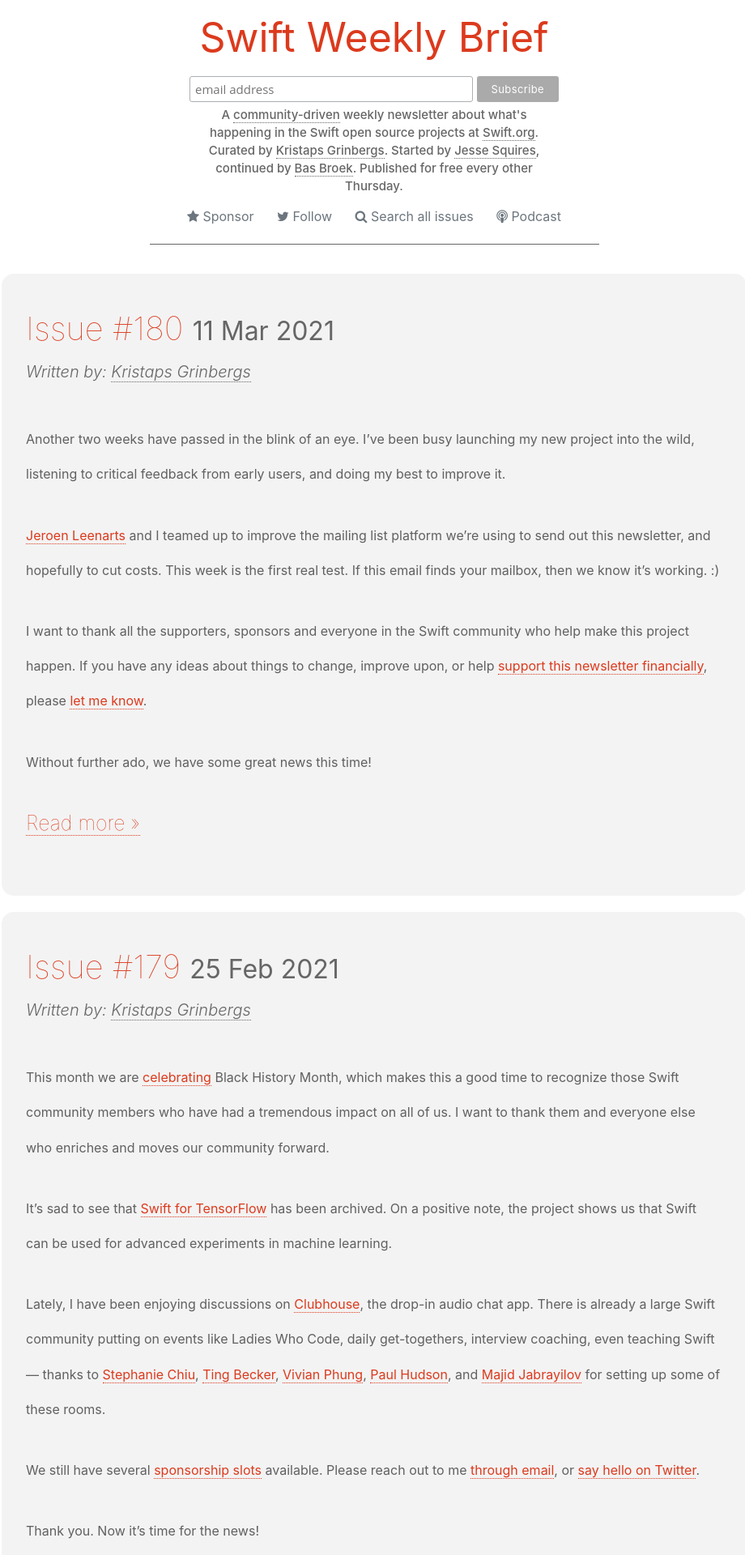
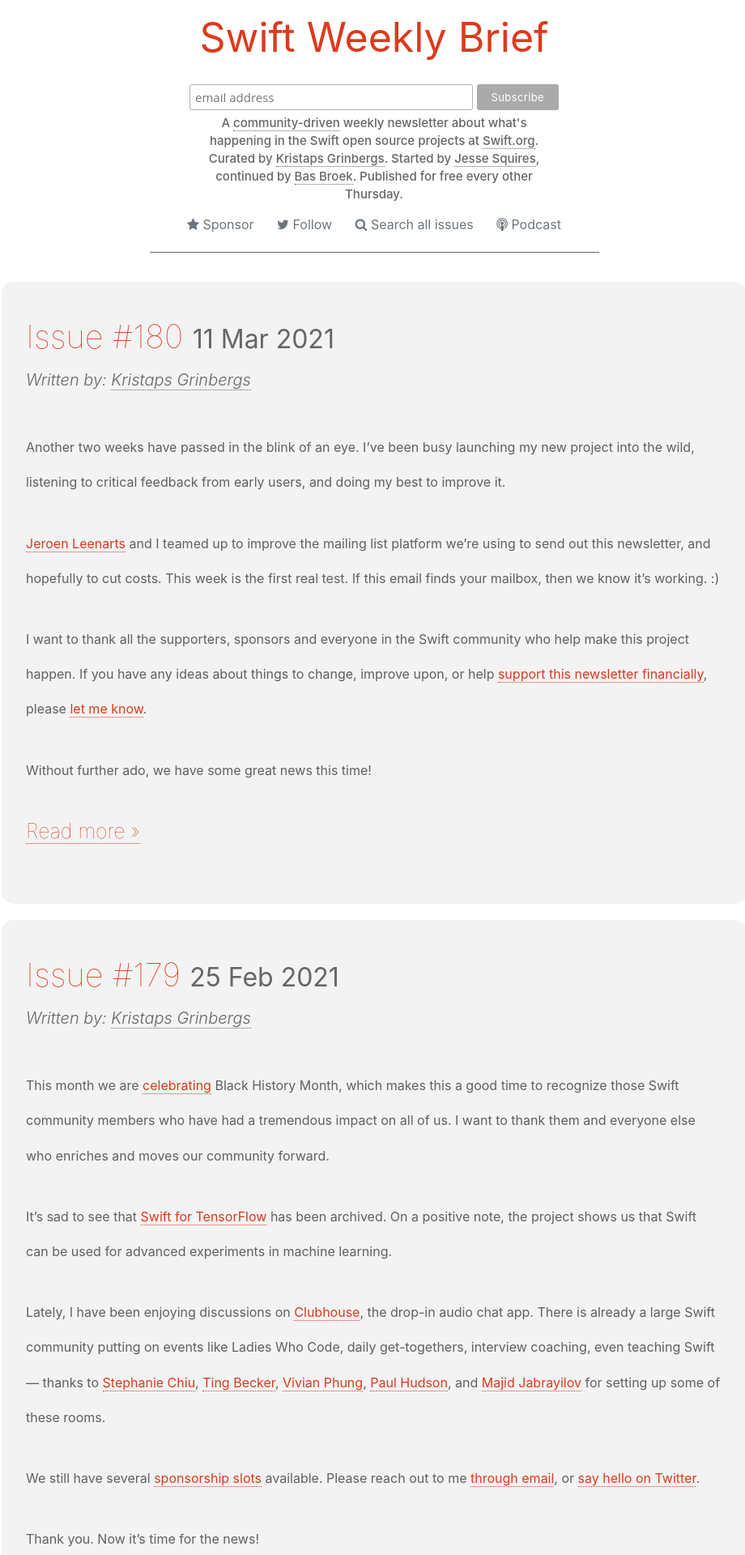
Before and after one commit to SwiftWeekly/swiftweekly.github.io, a Jekyll site: the page built from index.html, in a window 1280 px wide. Shown: the top 1920 px of the page at 81% size, without its empty margins (178-1098 px from the left). Built offline with Jekyll 4.4.1, drawn with Linux system fonts in a browser that asks for light colours; the list of posts is cut into pages by our own code.

Commit message:
Improve layout of subscribe box and tagline.

```diff
--- a/_includes/header.html
+++ b/_includes/header.html
@@ -1,7 +1,7 @@
 
 <header class="container container-fluid">
    <div class="row">
-      <div class="mx-auto col-sm-12 col-md-8 col-md-offset-2">
+      <div class="mx-auto col-sm-12">
          <h1 class="text-center"><a href="/">{{ site.title }}</a></h1>
          <div id="newsletter_signup">
             <form action="https://sendy.appforce1.net/subscribe" method="POST" accept-charset="utf-8">
@@ -12,10 +12,14 @@
               <input type="submit" value="Subscribe" name="submit" id="submit"  class="button"/>
               </span>
             </form>
-           </div>
-         <div class="mx-auto tagline col-sm-8 col-sm-offset-2 col-md-8 col-md-offset-2">
+         </div>
+      </div>
+   </div>
+   <div class="row">
+      <div class="mx-auto col-md-8 col-md-offset-2">
+         <div class="mx-auto tagline col-md-8 col-md-offset-2">
             <h2>A <a href="/authors">community-driven</a> weekly newsletter about what's happening in the Swift open source projects at <a href="https://swift.org/" target="_blank">Swift.org</a>.
-               Curated by <a href="https://twitter.com/fassko">Kristaps Grinbergs</a>. Started by <a href="https://jessesquires.com" target="_blank">Jesse Squires</a>, continued by <a href="https://twitter.com/BasThomas" target="_blank">Bas Broek</a>. Published for free every other Thursday.</h2>
+            Curated by <a href="https://twitter.com/fassko">Kristaps Grinbergs</a>. Started by <a href="https://jessesquires.com" target="_blank">Jesse Squires</a>, continued by <a href="https://twitter.com/BasThomas" target="_blank">Bas Broek</a>. Published for free every other Thursday.</h2>
          </div> <!-- col -->
       </div> <!-- col -->
    </div> <!-- row -->
--- a/css/style.css
+++ b/css/style.css
@@ -371,6 +371,7 @@
     margin: 0;
     width: 350px;
     vertical-align: top;
+    margin-top: 10px;
 }
 
 #newsletter_signup .button {
@@ -389,6 +390,7 @@
     display: inline-block;
     margin: 0;
     transition: all 0.23s ease-in-out 0s;
+    margin-top: 10px;
 }
 
 #newsletter_signup .button:hover {
```
